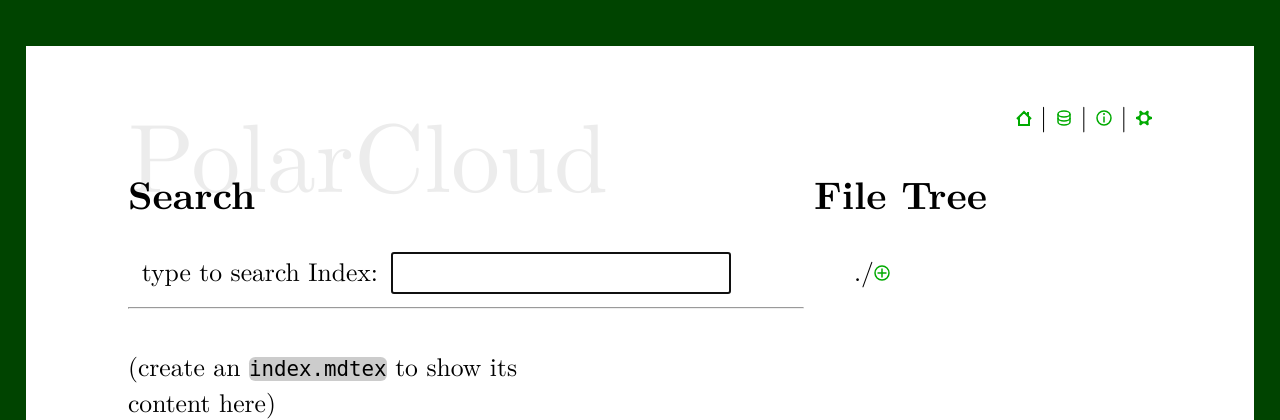
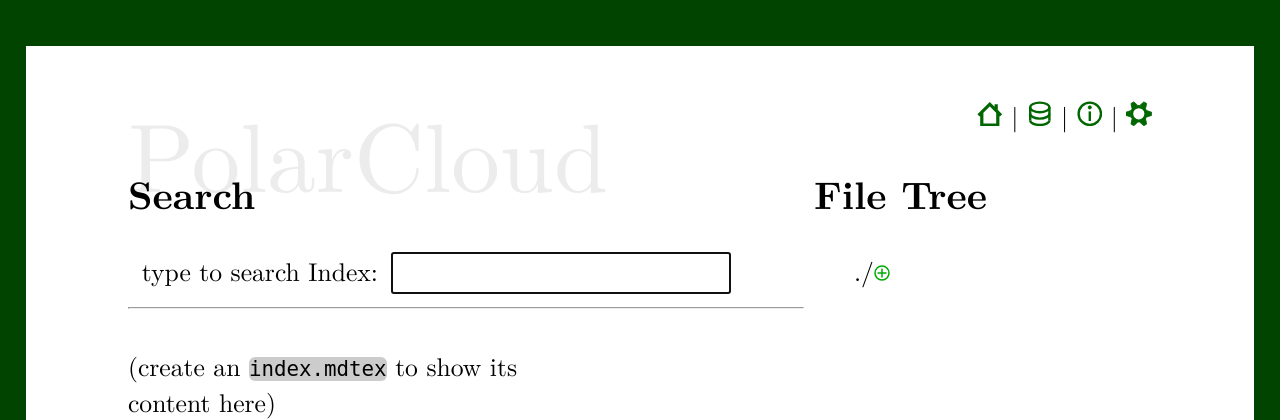
Before and after one commit to polarwinkel/PolarCloud, a Flask app: page / in a window 1280 px wide. Shown: the top 420 px of the page. Run offline with Flask 2, Linux system fonts and the light colour scheme.

Commit message:
included svg in html

```diff
--- a/templates/base.html
+++ b/templates/base.html
@@ -29,10 +29,48 @@
     <body id="body">
         <div id="page">
             <p id="nav" class="no-print" style="width:100%; background-color:080; text-align:right;">
-                <a href="{{ relroot }}"><img src="{{ relroot }}_static/home.svg" alt="home"/></a> |
-                <a href="{{ relroot }}_data"><img src="{{ relroot }}_static/data.svg" alt="data"/></a> |
-                <a href="{{ relroot }}_mdTeXCheatsheet"><img src="{{ relroot }}_static/info.svg" alt="cheatsheet"/></a> |
-                <a href="{{ relroot }}_settings"><img src="{{ relroot }}_static/gear.svg" alt="settings"/></a>
+                <a href="{{ relroot }}">
+<svg width="1em" height="1em" viewBox="0 0 32 32" xmlns="http://www.w3.org/2000/svg" xmlns:xlink="http://www.w3.org/1999/xlink" stroke="currentColor">
+    <polyline points="6,30 6,14 2,18 16,4 24,12 24,4 24,12 30,18 26,14 26,30 4,30" style="fill:none;stroke-width:4"/>
+</svg>
+                </a> |
+                <a href="{{ relroot }}_data">
+<svg width="1em" height="1em" viewBox="0 0 32 32" xmlns="http://www.w3.org/2000/svg" xmlns:xlink="http://www.w3.org/1999/xlink" stroke="currentColor">
+    <ellipse cx="16" cy="8" rx="12" ry="6" style="fill:none;stroke-width:3"/>
+    <path d="M 4 16 A 2 1 0 0 0 28 16" style="fill:none;stroke-width:3"/>
+    <path d="M 4 24 A 2 1 0 0 0 28 24" style="fill:none;stroke-width:3"/>
+    <polyline points="4,8 4,24" style="fill:none;stroke-width:3"/>
+    <polyline points="28,8 28,24" style="fill:none;stroke-width:3"/>
+</svg>
+                </a> |
+                <a href="{{ relroot }}_mdTeXCheatsheet">
+<svg width="1em" height="1em" viewBox="0 0 32 32" xmlns="http://www.w3.org/2000/svg" xmlns:xlink="http://www.w3.org/1999/xlink" stroke="currentColor" fill="currentColor">
+    <circle cx="16" cy="16" r="14" style="stroke-width:3;fill:none"/>
+    <polyline points="16,25 16,13" style="stroke-width:3;fill:none"/>
+    <circle cx="16" cy="8" r="2"/>
+</svg>
+                </a> |
+                <a href="{{ relroot }}_settings">
+<svg width="1em" height="1em" viewBox="0 0 32 32" xmlns="http://www.w3.org/2000/svg" xmlns:xlink="http://www.w3.org/1999/xlink" stroke="currentColor" fill="currentColor">
+    <circle cx="16" cy="16" r="9" style="fill:none;stroke-width:4"/>
+    <polyline points="6,12 0,14 0,18 6,20"/>
+    <g transform="rotate(60 16 16)">
+       <polyline points="6,12 0,14 0,18 6,20"/>
+    </g>
+    <g transform="rotate(120 16 16)">
+       <polyline points="6,12 0,14 0,18 6,20"/>
+    </g>
+    <g transform="rotate(180 16 16)">
+       <polyline points="6,12 0,14 0,18 6,20"/>
+    </g>
+    <g transform="rotate(240 16 16)">
+       <polyline points="6,12 0,14 0,18 6,20"/>
+    </g>
+    <g transform="rotate(300 16 16)">
+       <polyline points="6,12 0,14 0,18 6,20"/>
+    </g>
+</svg>
+                </a>
             </p>
         {% block content %}Content{% endblock %}
         </div>
```
Also changed, not shown: static/data.svg (deleted), static/eye.svg, static/gear.svg (deleted), static/home.svg (deleted), static/info.svg (deleted).
